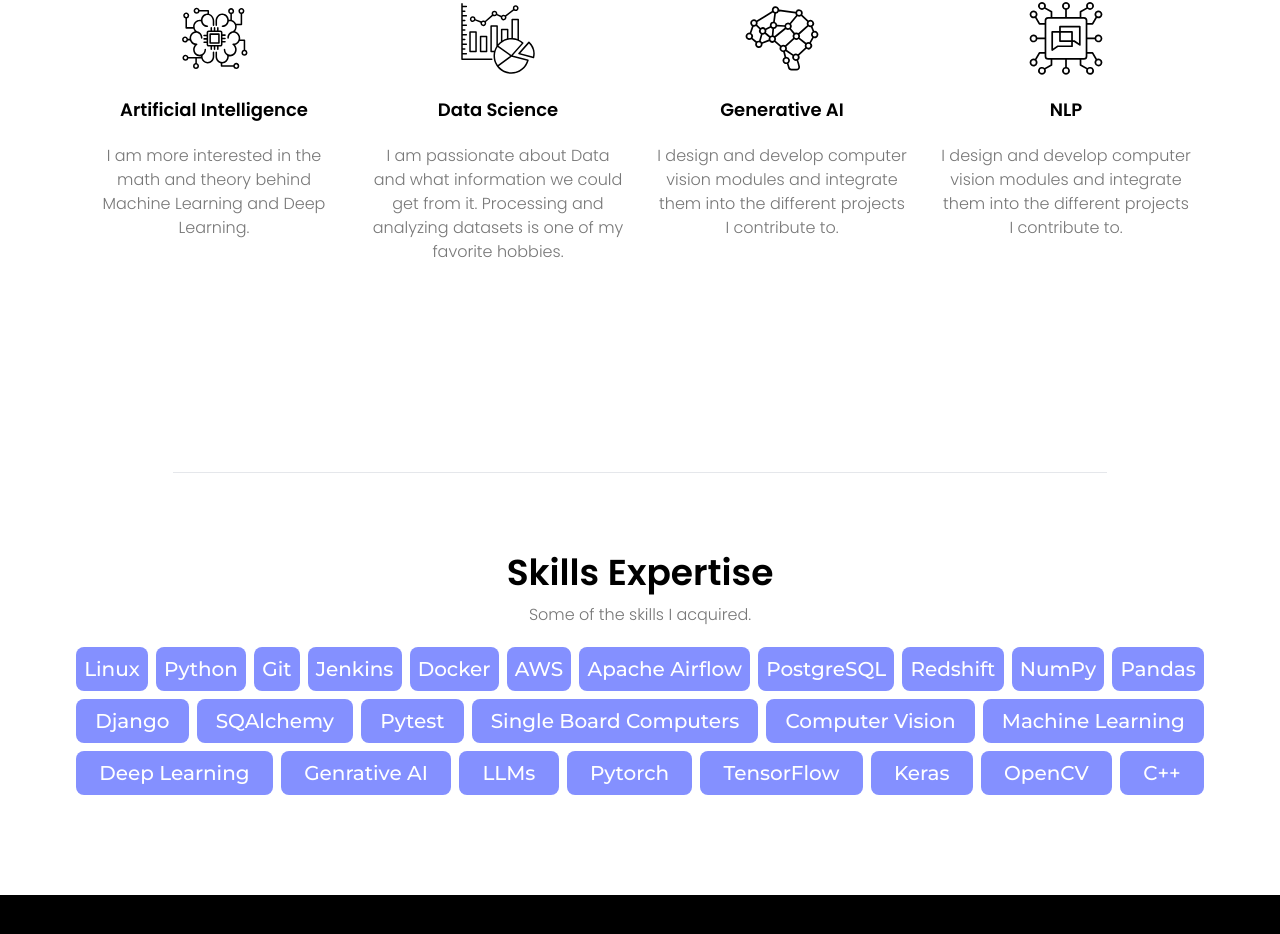
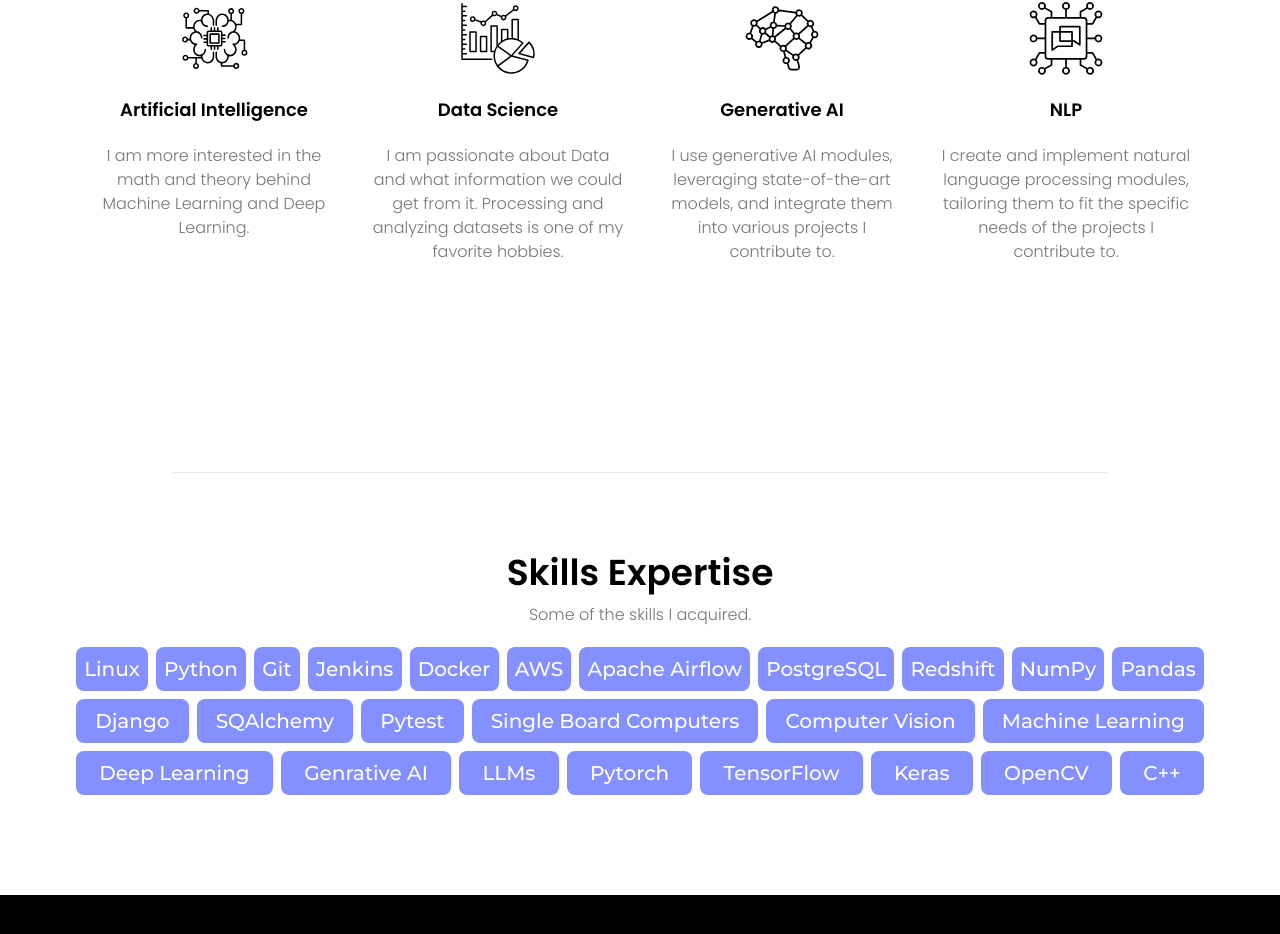
Before and after one commit to maky-hnou/portfolio-front, a Next.js app: page / in a window 1280 px wide. Shown: the part 1591-2525 px from the top of the page. Built offline with nearby package versions, Linux system fonts and the light colour scheme.

Commit message:
Update icons description

```diff
--- a/src/pages/index.js
+++ b/src/pages/index.js
@@ -146,11 +146,11 @@ export default function Home() {
             />
             <IconCard
               Icon={GENAIIcon}
-              description="I design and develop computer vision modules and integrate them into the different projects I contribute to."
+              description="I use generative AI modules, leveraging state-of-the-art models, and integrate them into various projects I contribute to."
             />
             <IconCard
               Icon={NLPIcon}
-              description="I design and develop computer vision modules and integrate them into the different projects I contribute to."
+              description="I create and implement natural language processing modules, tailoring them to fit the specific needs of the projects I contribute to."
             />
           </div>
         </div>
```
